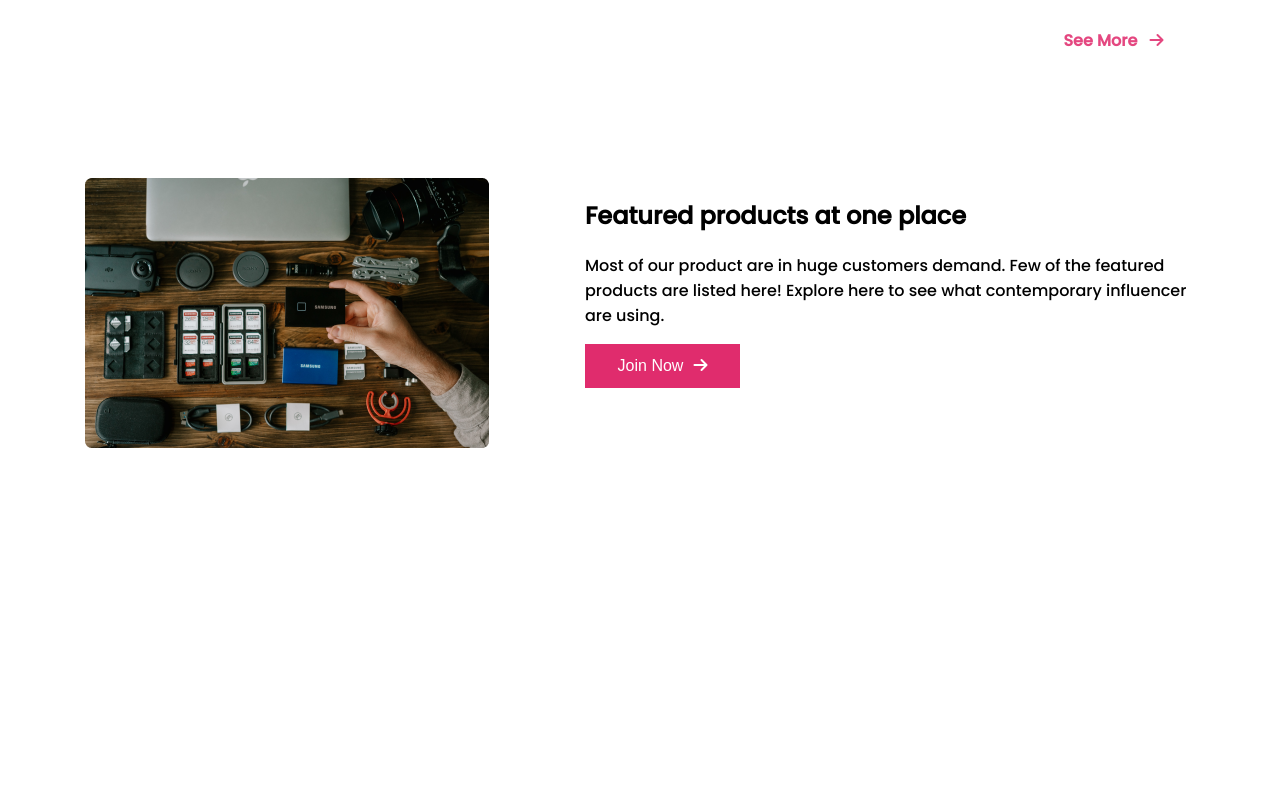
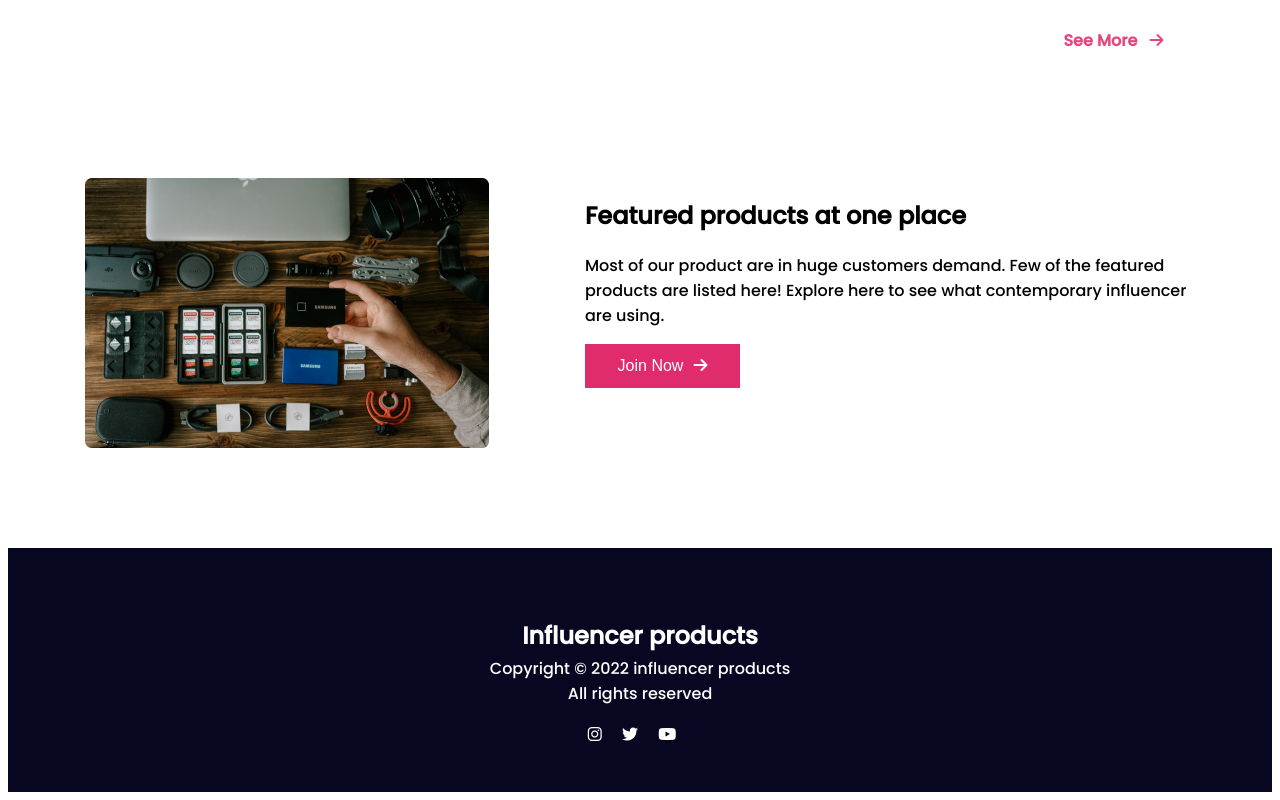
Before and after one commit to sadiqss/Influencer-gears, a plain HTML site: page index.html in a window 1280 px wide. Shown: the part 2495-3295 px from the top of the page. Before the commit the page ends 2951 px from the top, so only its background shows below. Drawn offline with Linux system fonts and the light colour scheme.

Commit message:
footer done

```diff
--- a/index.html
+++ b/index.html
@@ -270,7 +270,20 @@
 
         </section>
     </main>
-
+    <!-- footer starts -->
+    <footer>
+        <h2>
+            Influencer products
+        </h2>
+        <p>
+            Copyright © 2022 influencer products <br>
+            All rights reserved
+        </p>
+        <a href=""><i class="fab fa-instagram"></i></a>
+        <a href=""><i class="fab fa-twitter"></i></a>
+        <a href=""> <i class="fab fa-youtube"></i></a>
+    </footer>
+    <!-- Footer Ends here -->
 </body>
 
 </html>
--- a/style.css
+++ b/style.css
@@ -190,3 +190,27 @@ color: gray;
     font-size: 16px;
     border:none ;
 }
+/* featered section end */
+
+/* footer starts */
+footer{
+    background-color: rgb(7, 7, 34);
+    color: white;
+    text-align: center;
+    padding-top: 50px;
+    margin-top: 100px;
+}
+footer h2{
+    margin-bottom: 3px;
+}
+footer p{
+    margin-top: 0;
+    margin-bottom: 3px;
+}
+.fa-instagram, .fa-twitter, .fa-youtube{
+    color: white;
+    margin-right: 16px;
+    margin-top: 17px;
+    margin-bottom: 50px;
+}
+/* footer style end */
```
